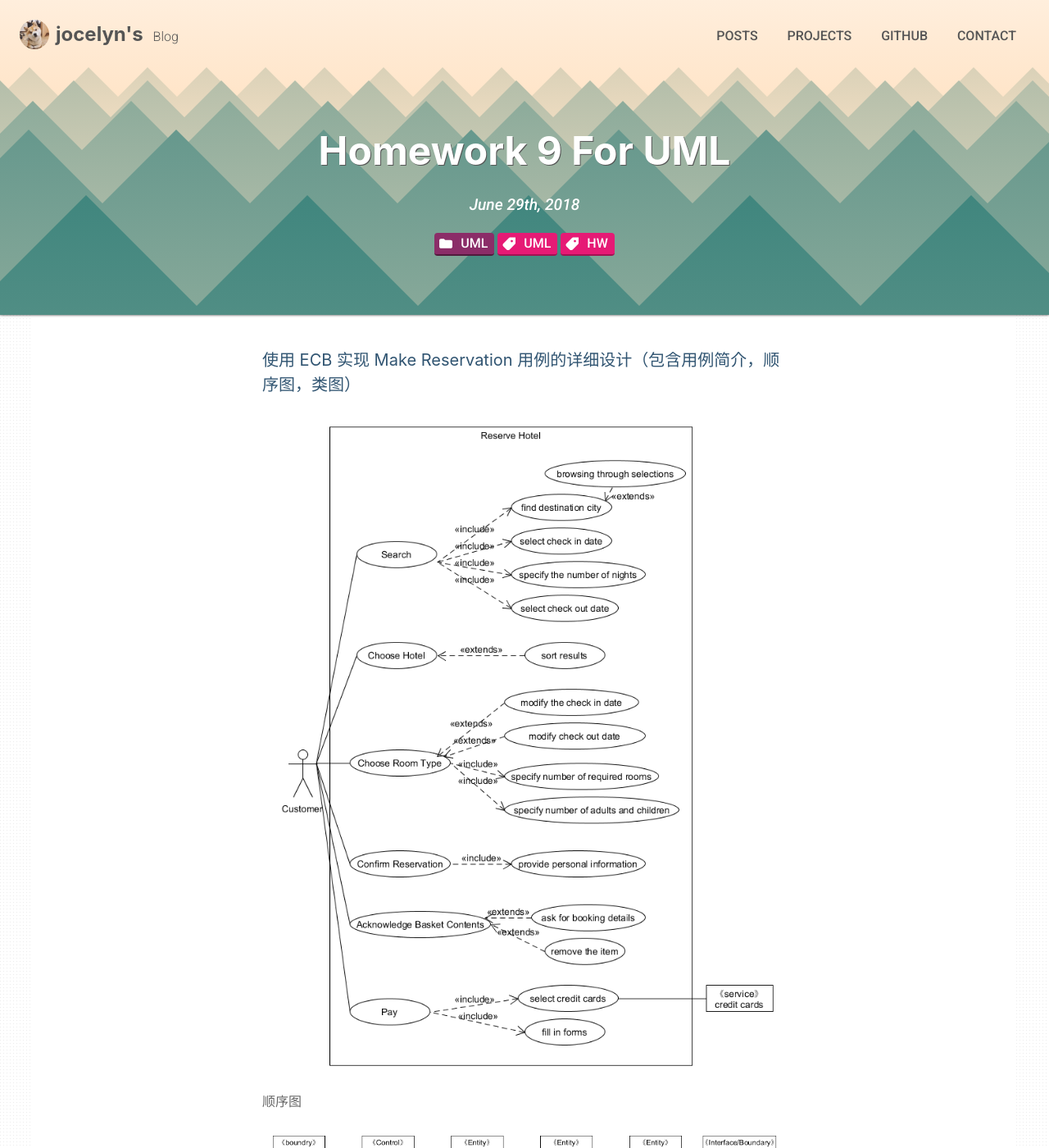
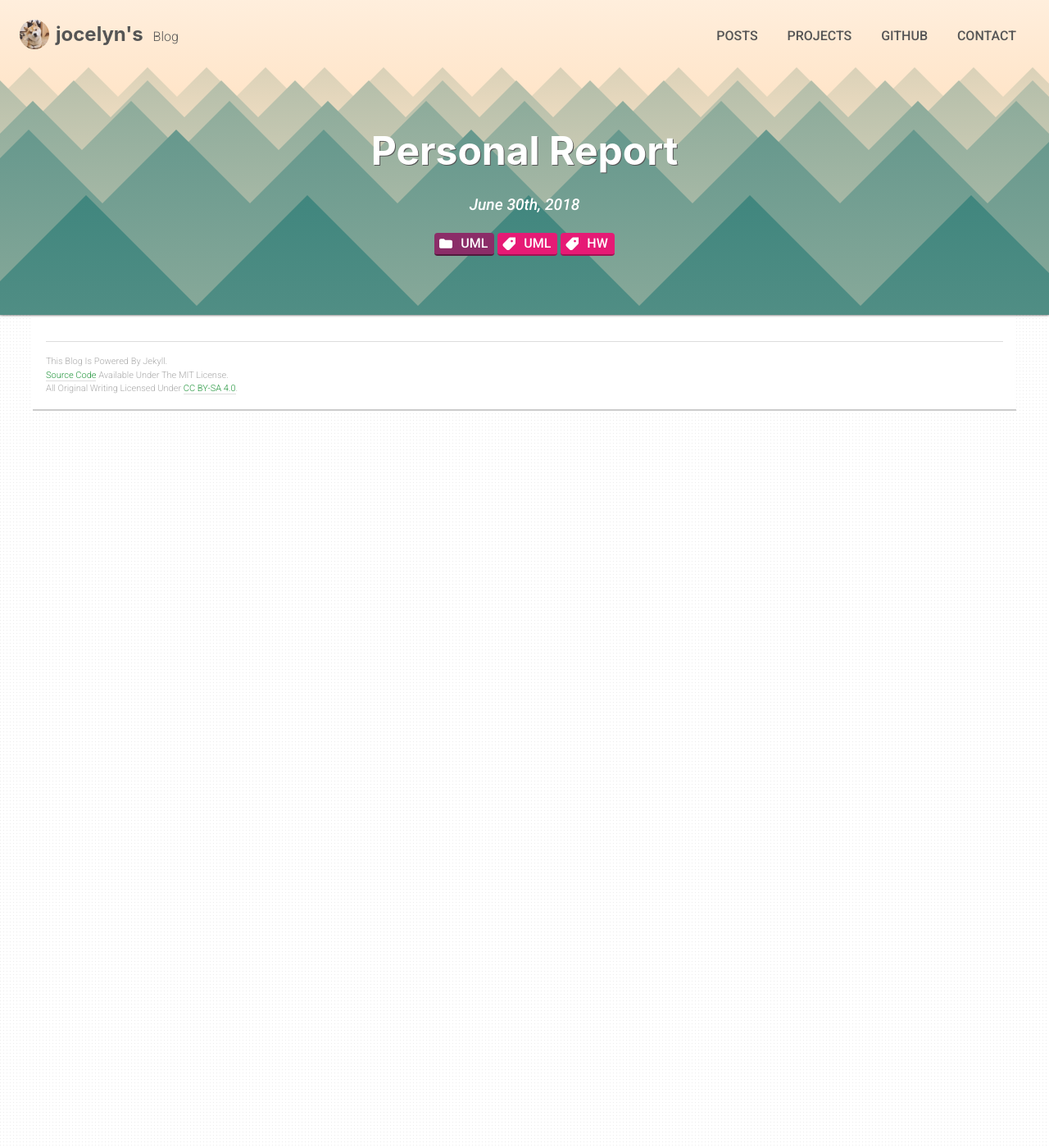
Before and after one commit to JocelynWSJ/JocelynWSJ.github.io, a Jekyll site: the page built from _posts/2018-6-29-Personal-Report.md, in a window 1280 px wide and 1400 px high. Shown: the whole window at 82% size. Built offline with Jekyll 4.4.1, drawn with Linux system fonts in a browser that asks for light colours; some of the changed text lies outside the part shown.

Commit message:
add personal report

```diff
--- a/_posts/2018-6-29-Personal-Report.md
+++ b/_posts/2018-6-29-Personal-Report.md
@@ -1,35 +1,8 @@
 ---
 layout: post
-title:  Homework 9 for UML
+title:  Personal Report
 teaser: 系统分析与设计
-date: 2018-6-29 12:00:10+00:00
+date: 2018-6-30 12:00:10+00:00
 category: UML
 tags: [UML, HW]
 ---
-
-### 使用 ECB 实现 make reservation 用例的详细设计（包含用例简介，顺序图，类图）
-
-![usecase][4]
-
-顺序图
-
-![seq][2]
-
-类图
-
-![class][1]
-
-
-
-### 将逻辑设计类图映射到实际项目框架的包图。用树形结构表述实现的包和类
-
-![package][3]
-
-
-
-
-
-[1]: https://raw.githubusercontent.com/JocelynWSJ/JocelynWSJ.github.io/master/i/6.30/class.png
-[2]: https://raw.githubusercontent.com/JocelynWSJ/JocelynWSJ.github.io/master/i/6.30/seq.png
-[3]: https://raw.githubusercontent.com/JocelynWSJ/JocelynWSJ.github.io/master/i/6.30/package.png
-[4]: https://raw.githubusercontent.com/JocelynWSJ/JocelynWSJ.github.io/master/i/6.30/usecase.png
```
